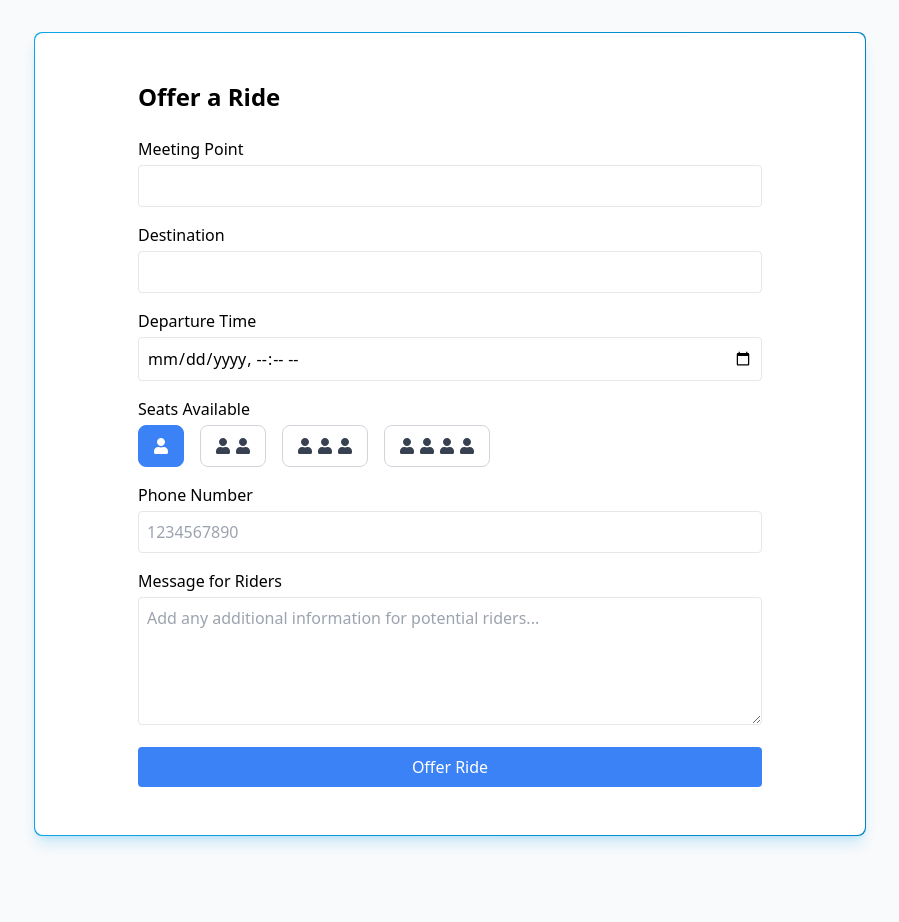
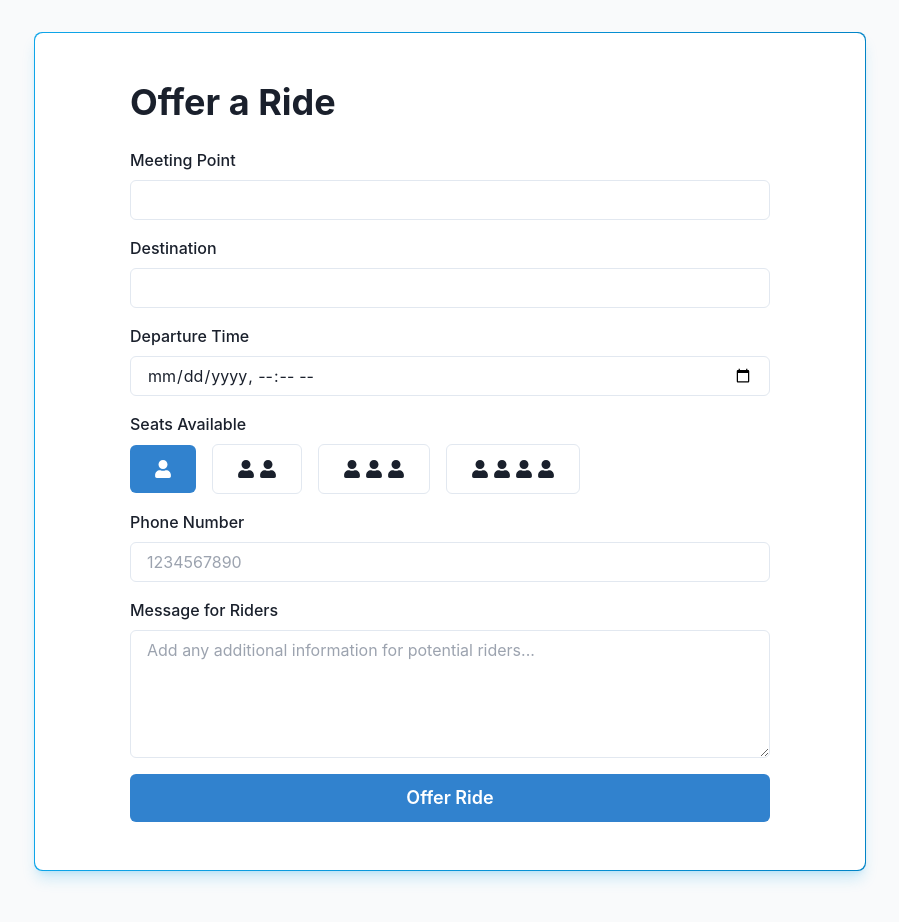
Before and after one commit to jjhliu2001/app-directory, a Next.js app: page /offer-a-ride in a window 1280 px wide. Shown: the top 922 px of the page, without its empty margins (334-1233 px from the left). Built offline with nearby package versions, Linux system fonts and the light colour scheme.

Commit message:
feat: use some chakra

```diff
--- a/app/layout.tsx
+++ b/app/layout.tsx
@@ -1,5 +1,6 @@
 import { Metadata } from 'next'
 import '@/app/globals.css'
+import { Providers } from './providers'
 
 // TODO - Jen
 export const metadata: Metadata = {
@@ -36,7 +37,7 @@ export default function RootLayout({
           <div className="mx-auto max-w-4xl space-y-8 px-2 pt-20 lg:px-8 lg:py-8">
             <div className="rounded-lg bg-gradient-to-r from-primary-500 to-primary-600 p-px shadow-lg shadow-primary-500/20">
               <div className="rounded-lg bg-white p-3.5 dark:bg-gray-800 lg:p-6">
-                {children}
+                <Providers>{children}</Providers>
               </div>
             </div>
           </div>
--- a/app/offer-a-ride/page.tsx
+++ b/app/offer-a-ride/page.tsx
@@ -3,6 +3,19 @@
 import { useForm } from 'react-hook-form'
 import { FaUser } from 'react-icons/fa'
 import { useRouter } from 'next/navigation'
+import {
+  Box,
+  Button,
+  Container,
+  FormControl,
+  FormLabel,
+  Heading,
+  Input,
+  Stack,
+  Textarea,
+  HStack,
+  IconButton,
+} from '@chakra-ui/react'
 
 type FormData = {
   meetingPoint: string
@@ -61,75 +74,65 @@ export default function OfferRidePage() {
   }
 
   return (
-    <main className="mx-auto max-w-2xl p-6">
-      <h1 className="mb-6 text-2xl font-bold">Offer a Ride</h1>
+    <Container maxW="2xl" py={6}>
+      <Heading as="h1" size="xl" mb={6}>
+        Offer a Ride
+      </Heading>
 
-      <form onSubmit={handleSubmit(onSubmit)} className="space-y-4">
-        <div>
-          <label htmlFor="meetingPoint" className="mb-1 block">
-            Meeting Point
-          </label>
-          <input
-            type="text"
+      <form onSubmit={handleSubmit(onSubmit)}>
+        <Stack spacing={4}>
+          <FormControl>
+            <FormLabel htmlFor="meetingPoint">Meeting Point</FormLabel>
+            <Input
               id="meetingPoint"
               {...register('meetingPoint', { required: true })}
-            className="w-full rounded border p-2"
             />
-        </div>
+          </FormControl>
 
-        <div>
-          <label htmlFor="destination" className="mb-1 block">
-            Destination
-          </label>
-          <input
-            type="text"
+          <FormControl>
+            <FormLabel htmlFor="destination">Destination</FormLabel>
+            <Input
               id="destination"
               {...register('destination', { required: true })}
-            className="w-full rounded border p-2"
             />
-        </div>
+          </FormControl>
 
-        <div>
-          <label htmlFor="departureTime" className="mb-1 block">
-            Departure Time
-          </label>
-          <input
+          <FormControl>
+            <FormLabel htmlFor="departureTime">Departure Time</FormLabel>
+            <Input
               type="datetime-local"
               id="departureTime"
               {...register('departureTime', { required: true })}
-            className="w-full rounded border p-2"
             />
-        </div>
+          </FormControl>
 
-        <div>
-          <label className="mb-1 block">Seats Available</label>
-          <div className="flex gap-4">
+          <FormControl>
+            <FormLabel>Seats Available</FormLabel>
+            <HStack spacing={4}>
               {[1, 2, 3, 4].map((seats) => (
-              <button
+                <IconButton
                   key={seats}
-                type="button"
+                  aria-label={`${seats} seats`}
+                  icon={
+                    <HStack spacing={1}>
+                      {[...Array(seats)].map((_, i) => (
+                        <FaUser key={i} />
+                      ))}
+                    </HStack>
+                  }
                   onClick={() => setValue('capacity', seats)}
-                className={`flex items-center justify-center rounded-lg border p-3 ${
-                  capacity === seats
-                    ? 'border-blue-500 bg-blue-500 text-white'
-                    : 'border-gray-300 bg-white text-gray-700 hover:border-blue-500'
-                }`}
-              >
-                <div className="flex items-center">
-                  {[...Array(seats)].map((_, i) => (
-                    <FaUser key={i} className="mx-0.5" />
+                  colorScheme={capacity === seats ? 'blue' : 'gray'}
+                  variant={capacity === seats ? 'solid' : 'outline'}
+                  size="lg"
+                  p={6}
+                />
               ))}
-                </div>
-              </button>
-            ))}
-          </div>
-        </div>
+            </HStack>
+          </FormControl>
 
-        <div>
-          <label htmlFor="phoneNumber" className="mb-1 block">
-            Phone Number
-          </label>
-          <input
+          <FormControl>
+            <FormLabel htmlFor="phoneNumber">Phone Number</FormLabel>
+            <Input
               type="tel"
               id="phoneNumber"
               {...register('phoneNumber', {
@@ -139,30 +142,25 @@ export default function OfferRidePage() {
                   message: 'Please enter a 10-digit phone number',
                 },
               })}
-            className="w-full rounded border p-2"
               placeholder="1234567890"
             />
-        </div>
+          </FormControl>
 
-        <div>
-          <label htmlFor="message" className="mb-1 block">
-            Message for Riders
-          </label>
-          <textarea
+          <FormControl>
+            <FormLabel htmlFor="message">Message for Riders</FormLabel>
+            <Textarea
               id="message"
               {...register('message')}
-            className="h-32 w-full rounded border p-2"
+              height="32"
               placeholder="Add any additional information for potential riders..."
             />
-        </div>
+          </FormControl>
 
-        <button
-          type="submit"
-          className="w-full rounded bg-blue-500 px-4 py-2 text-white transition-colors hover:bg-blue-600"
-        >
+          <Button type="submit" colorScheme="blue" size="lg">
             Offer Ride
-        </button>
+          </Button>
+        </Stack>
       </form>
-    </main>
+    </Container>
   )
 }
--- /dev/null
+++ b/app/providers.tsx
@@ -0,0 +1,7 @@
+'use client'
+
+import { ChakraProvider } from '@chakra-ui/react'
+
+export function Providers({ children }: { children: React.ReactNode }) {
+  return <ChakraProvider>{children}</ChakraProvider>
+}
--- a/app/rides/[id]/page.tsx
+++ b/app/rides/[id]/page.tsx
@@ -3,10 +3,26 @@
 import { useEffect, useState } from 'react'
 import { useParams, useRouter } from 'next/navigation'
 import type { Ride, Booking } from '@prisma/client'
+import {
+  Box,
+  Button,
+  Container,
+  FormControl,
+  FormLabel,
+  Heading,
+  Input,
+  List,
+  ListItem,
+  Stack,
+  Text,
+  VStack,
+  useToast,
+} from '@chakra-ui/react'
 
 export default function RidePage() {
   const params = useParams()
   const router = useRouter()
+  const toast = useToast()
   const [ride, setRide] = useState<(Ride & { bookings: Booking[] }) | null>(
     null,
   )
@@ -52,140 +68,181 @@ export default function RidePage() {
         throw new Error('Failed to book ride')
       }
 
-      // Reset form and hide it
       setShowPhoneForm(false)
       setPhoneNumber('')
+      router.refresh()
 
-      // Refresh the ride data to get updated seats
-      router.refresh()
+      toast({
+        title: 'Ride booked successfully',
+        status: 'success',
+        duration: 3000,
+        isClosable: true,
+      })
     } catch (err) {
-      setError(err instanceof Error ? err.message : 'Failed to book ride')
+      toast({
+        title: 'Error',
+        description: err instanceof Error ? err.message : 'Failed to book ride',
+        status: 'error',
+        duration: 3000,
+        isClosable: true,
+      })
     } finally {
       setBookingInProgress(false)
     }
   }
 
   if (loading) {
-    return <div className="p-8 text-center">Loading...</div>
+    return (
+      <Box p={8} textAlign="center">
+        Loading...
+      </Box>
+    )
   }
 
   if (error) {
-    return <div className="p-8 text-center text-red-500">{error}</div>
+    return (
+      <Box p={8} textAlign="center" color="red.500">
+        {error}
+      </Box>
+    )
   }
 
   if (!ride) {
-    return <div className="p-8 text-center">Ride not found</div>
+    return (
+      <Box p={8} textAlign="center">
+        Ride not found
+      </Box>
+    )
   }
 
   const seatsRemaining = ride.capacity - (ride.bookings?.length || 0)
 
   return (
-    <main className="mx-auto max-w-2xl p-6">
-      <h1 className="mb-6 text-2xl font-bold">Ride Details</h1>
+    <Container maxW="2xl" py={6}>
+      <Heading as="h1" size="xl" mb={6}>
+        Ride Details
+      </Heading>
 
-      <div className="space-y-4 rounded-lg bg-white p-6 shadow">
-        <div>
-          <h2 className="text-sm font-medium text-gray-500">Meeting Point</h2>
-          <p className="mt-1">{ride.meetingPoint}</p>
-        </div>
+      <Box bg="white" p={6} borderRadius="lg" boxShadow="base">
+        <VStack spacing={4} align="stretch">
+          <Box>
+            <Text fontSize="sm" fontWeight="medium" color="gray.500">
+              Meeting Point
+            </Text>
+            <Text mt={1}>{ride.meetingPoint}</Text>
+          </Box>
 
-        <div>
-          <h2 className="text-sm font-medium text-gray-500">Destination</h2>
-          <p className="mt-1">{ride.destination}</p>
-        </div>
+          <Box>
+            <Text fontSize="sm" fontWeight="medium" color="gray.500">
+              Destination
+            </Text>
+            <Text mt={1}>{ride.destination}</Text>
+          </Box>
 
-        <div>
-          <h2 className="text-sm font-medium text-gray-500">Departure Time</h2>
-          <p className="mt-1">
-            {new Date(ride.departureTime).toLocaleString()}
-          </p>
-        </div>
+          <Box>
+            <Text fontSize="sm" fontWeight="medium" color="gray.500">
+              Departure Time
+            </Text>
+            <Text mt={1}>{new Date(ride.departureTime).toLocaleString()}</Text>
+          </Box>
 
-        <div>
-          <h2 className="text-sm font-medium text-gray-500">Seats</h2>
-          <p className="mt-1">
+          <Box>
+            <Text fontSize="sm" fontWeight="medium" color="gray.500">
+              Seats
+            </Text>
+            <Text mt={1}>
               {seatsRemaining} available out of {ride.capacity} total
-          </p>
-        </div>
+            </Text>
+          </Box>
 
           {ride.message && (
-          <div>
-            <h2 className="text-sm font-medium text-gray-500">Message</h2>
-            <p className="mt-1">{ride.message}</p>
-          </div>
+            <Box>
+              <Text fontSize="sm" fontWeight="medium" color="gray.500">
+                Message
+              </Text>
+              <Text mt={1}>{ride.message}</Text>
+            </Box>
           )}
 
-        <div>
-          <h2 className="text-sm font-medium text-gray-500">
+          <Box>
+            <Text fontSize="sm" fontWeight="medium" color="gray.500">
               Current Bookings
-          </h2>
+            </Text>
             {ride.bookings && ride.bookings.length > 0 ? (
-            <ul className="mt-2 space-y-2">
+              <List spacing={2} mt={2}>
                 {ride.bookings.map((booking) => (
-                <li
+                  <ListItem
                     key={booking.id}
-                  className="flex items-center justify-between rounded-lg bg-gray-50 p-3"
+                    p={3}
+                    bg="gray.50"
+                    borderRadius="lg"
+                    display="flex"
+                    justifyContent="space-between"
+                    alignItems="center"
                   >
-                  <span>📱 {booking.userPhoneNumber}</span>
-                  <span className="text-sm text-gray-500">
+                    <Text>📱 {booking.userPhoneNumber}</Text>
+                    <Text fontSize="sm" color="gray.500">
                       Booked {new Date(booking.createdAt).toLocaleDateString()}
-                  </span>
-                </li>
+                    </Text>
+                  </ListItem>
                 ))}
-            </ul>
+              </List>
             ) : (
-            <p className="mt-1 text-gray-500">No bookings yet</p>
+              <Text mt={1} color="gray.500">
+                No bookings yet
+              </Text>
             )}
-        </div>
+          </Box>
 
-        <div className="pt-4">
+          <Box pt={4}>
             {showPhoneForm ? (
-            <div className="space-y-4">
-              <div>
-                <label
-                  htmlFor="phoneNumber"
-                  className="mb-1 block text-sm font-medium text-gray-700"
-                >
-                  Phone Number
-                </label>
-                <input
+              <Stack spacing={4}>
+                <FormControl>
+                  <FormLabel htmlFor="phoneNumber">Phone Number</FormLabel>
+                  <Input
                     type="tel"
                     id="phoneNumber"
                     value={phoneNumber}
                     onChange={(e) => setPhoneNumber(e.target.value)}
                     placeholder="1234567890"
-                  className="w-full rounded border p-2"
                     pattern="[0-9]{10}"
                     required
                   />
-              </div>
-              <div className="flex gap-2">
-                <button
+                </FormControl>
+                <Stack direction="row" spacing={2}>
+                  <Button
                     onClick={handleBookRide}
-                  disabled={bookingInProgress || !phoneNumber.match(/^\d{10}$/)}
-                  className="flex-1 rounded-md bg-indigo-600 px-4 py-2 text-white hover:bg-indigo-700 disabled:cursor-not-allowed disabled:bg-gray-400"
+                    isDisabled={
+                      bookingInProgress || !phoneNumber.match(/^\d{10}$/)
+                    }
+                    colorScheme="blue"
+                    flex={1}
+                    isLoading={bookingInProgress}
+                    loadingText="Booking..."
                   >
-                  {bookingInProgress ? 'Booking...' : 'Book'}
-                </button>
-                <button
+                    Book
+                  </Button>
+                  <Button
                     onClick={() => setShowPhoneForm(false)}
-                  className="rounded-md border border-gray-300 px-4 py-2 hover:bg-gray-50"
+                    variant="outline"
                   >
                     Cancel
-                </button>
-              </div>
-            </div>
+                  </Button>
+                </Stack>
+              </Stack>
             ) : (
-            <button
+              <Button
                 onClick={() => setShowPhoneForm(true)}
-              disabled={seatsRemaining < 1}
-              className="w-full rounded-md bg-indigo-600 px-4 py-2 text-white hover:bg-indigo-700 disabled:cursor-not-allowed disabled:bg-gray-400"
+                isDisabled={seatsRemaining < 1}
+                colorScheme="blue"
+                width="100%"
               >
                 {seatsRemaining < 1 ? 'No Seats Available' : 'Book This Ride'}
-            </button>
+              </Button>
             )}
-        </div>
-      </div>
-    </main>
+          </Box>
+        </VStack>
+      </Box>
+    </Container>
   )
 }
--- a/package.json
+++ b/package.json
@@ -20,6 +20,7 @@
     "*": "prettier --write --ignore-unknown"
   },
   "dependencies": {
+    "@chakra-ui/react": "2.10.3",
     "@heroicons/react": "^2.0.0",
     "@prisma/client": "^5.0.0",
     "clsx": "^2.0.0",
```
Also changed, not shown: 2 other files (tests, documents, lock files or other folders). Lines whose indentation alone changed are shown as unchanged.
